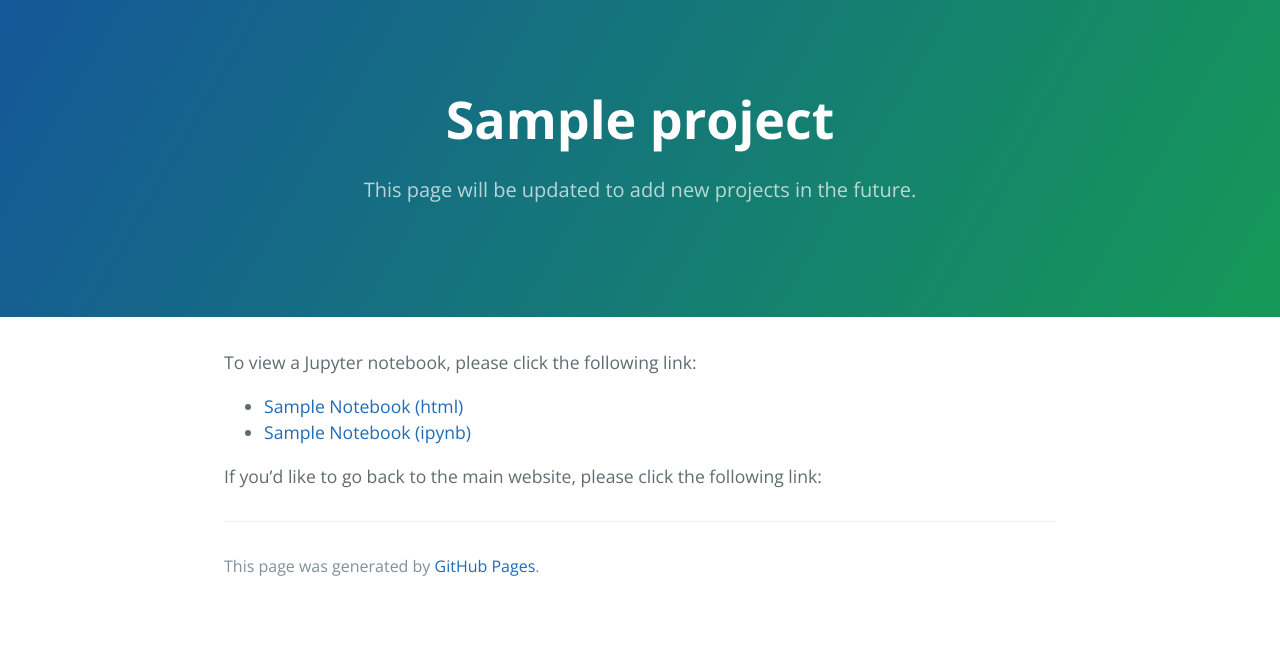
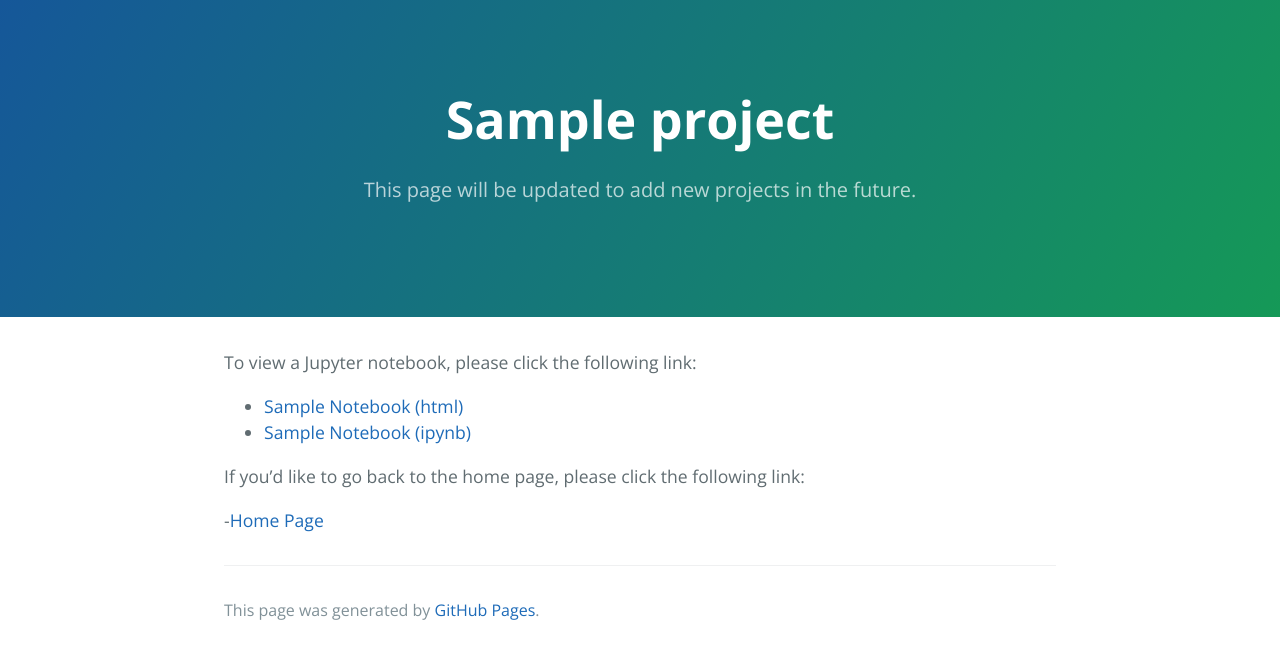
Before and after one commit to mahamso/mahamso.github.io, a Jekyll site: the page built from sampleproject/index.md, in a window 1280 px wide. Shown: the top 659 px of the page. Built offline with Jekyll 4.4.1, drawn with Linux system fonts in a browser that asks for light colours; our own code applies the rules of GitHub Pages for plain Markdown files.

Commit message:
Update index.md

```diff
--- a/sampleproject/index.md
+++ b/sampleproject/index.md
@@ -7,4 +7,6 @@ To view a Jupyter notebook, please click the following link:
 - [Sample Notebook (html)](SampleJupyterNotebook.html)
 - [Sample Notebook (ipynb)](SampleJupyterNotebook.ipynb)
 
-If you'd like to go back to the main website, please click the following link:
+If you'd like to go back to the home page, please click the following link:
+
+-[Home Page](/mahamso/mahamso.github.io)
```
